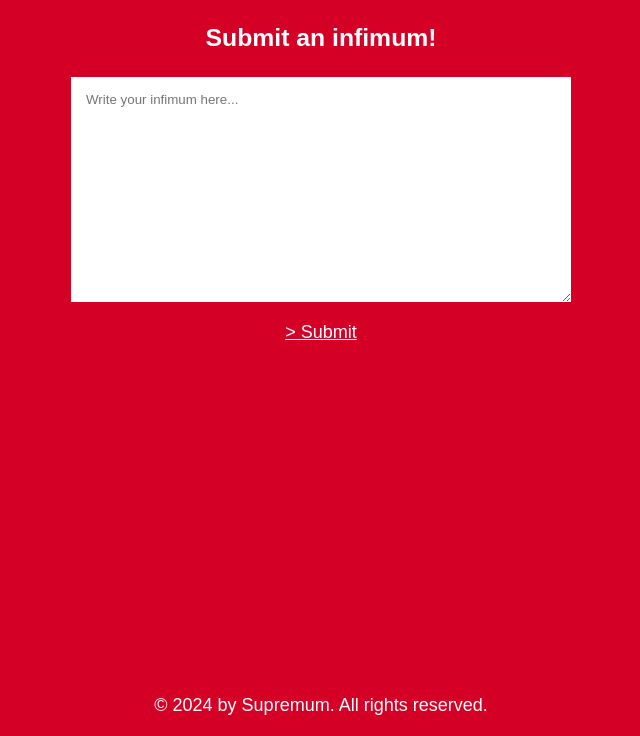
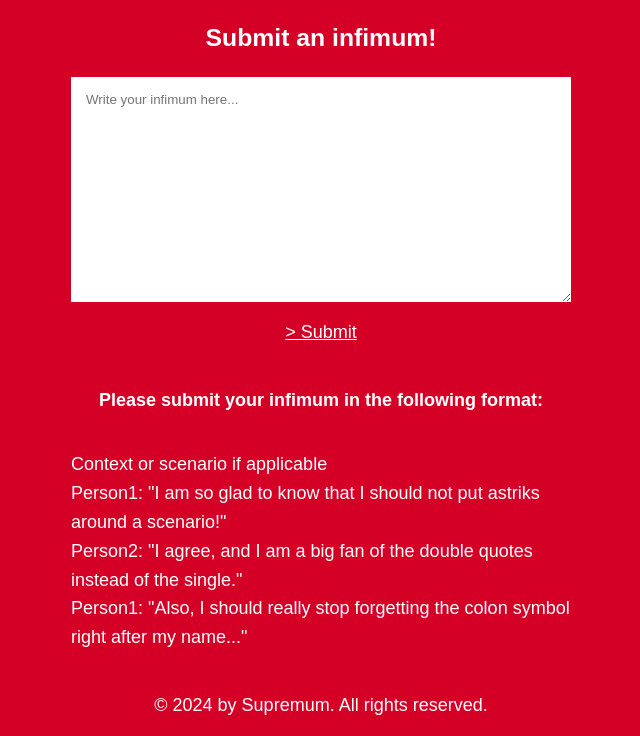
Before and after one commit to GEWIS/supremumweb, a Flask app: page /infimum/submit in a window 1280 px wide. Shown: the part 64-800 px from the top of the page, without its empty margins (319-959 px from the left). Run offline with Flask 3, Linux system fonts and the light colour scheme; some libraries are stand-ins or nearby versions.

Commit message:
Initial version of adding an example scenario to the infimum page to prevent people from submitting infima in the incorrect format.

```diff
--- a/app/home/templates/submit.html
+++ b/app/home/templates/submit.html
@@ -18,6 +18,13 @@
                 <span class="section-link">> Submit</span>
             </button>
         </form>
+        <br> <br>
+        <p><b>Please submit your infimum in the following format:</b></p>
+        <p style="white-space: pre-line">Context or scenario if applicable
+        Person1: "I am so glad to know that I should not put astriks around a scenario!"
+        Person2: "I agree, and I am a big fan of the double quotes instead of the single."
+        Person1: "Also, I should really stop forgetting the colon symbol right after my name..."
+        </p>
         {% else %}
         <div id="submission-succesfull">
             <h3>Your infimum has been submitted!</h3>
```
